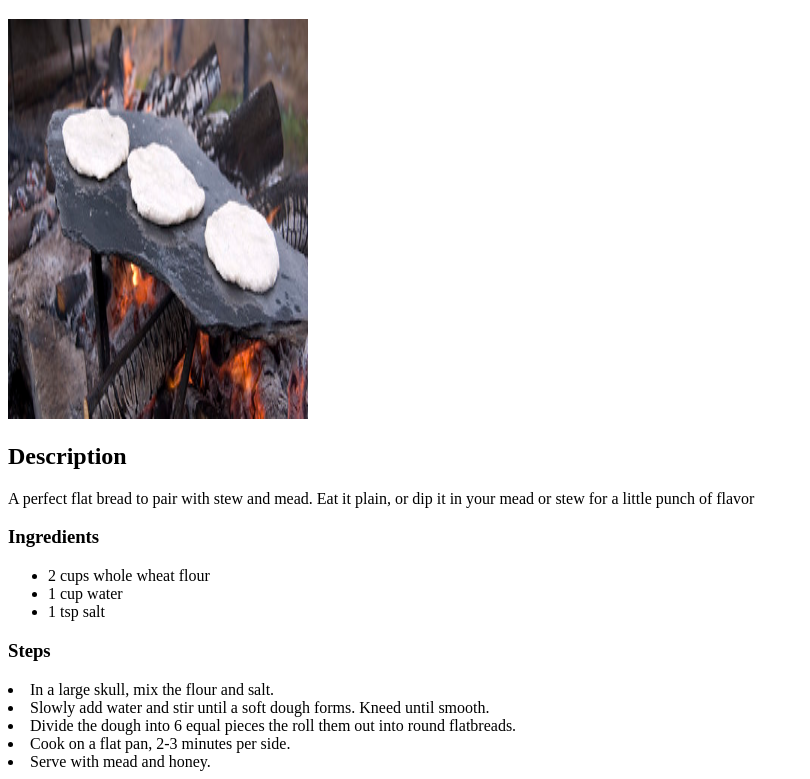
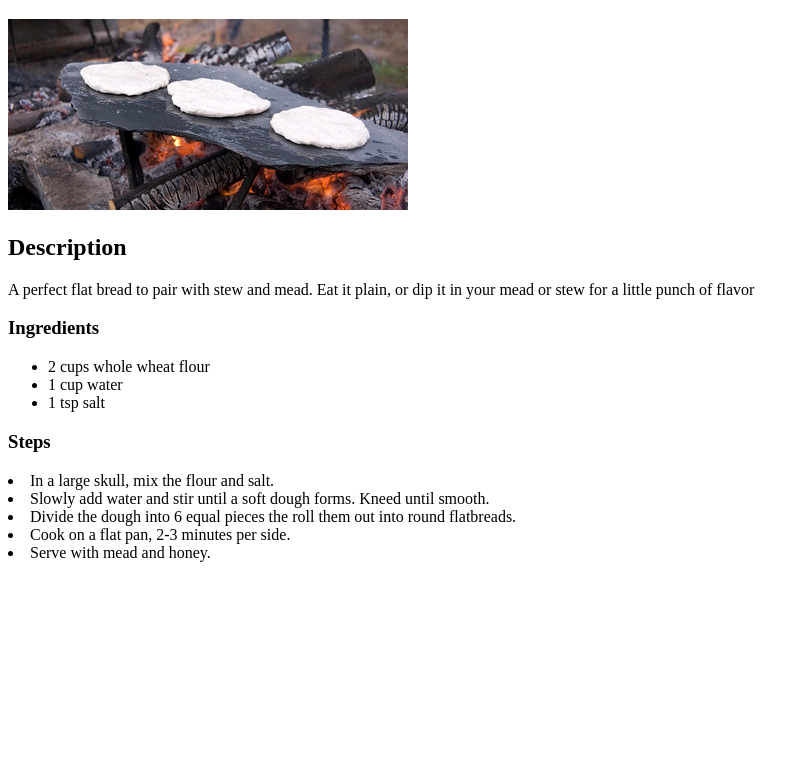
Before and after one commit to j-da3mon/odin-recipes, a plain HTML site: page recipes/killer-flatbread.html in a window 1280 px wide. Shown: the part 61-840 px from the top of the page, without its empty margins (0-810 px from the left). After the commit the page ends 800 px from the top, so only its background shows below. Drawn offline with Linux system fonts and the light colour scheme.

Commit message:
correct flatbread image size on recipe page

```diff
--- a/recipes/killer-flatbread.html
+++ b/recipes/killer-flatbread.html
@@ -8,7 +8,7 @@
 
 <body>
     <h1>Killer Flatbread</h1>
-    <img src="../img/flatbread.jpg" alt="simple viking flatbread" height="400" width="300">
+    <img src="../img/flatbread.jpg" alt="simple viking flatbread" height="191" width="400">
     <h2>Description</h2>
         <p>A perfect flat bread to pair with stew and mead. Eat it plain, or dip it in your mead or stew for a little punch of flavor</p>
     <h3>Ingredients</h3>
```
